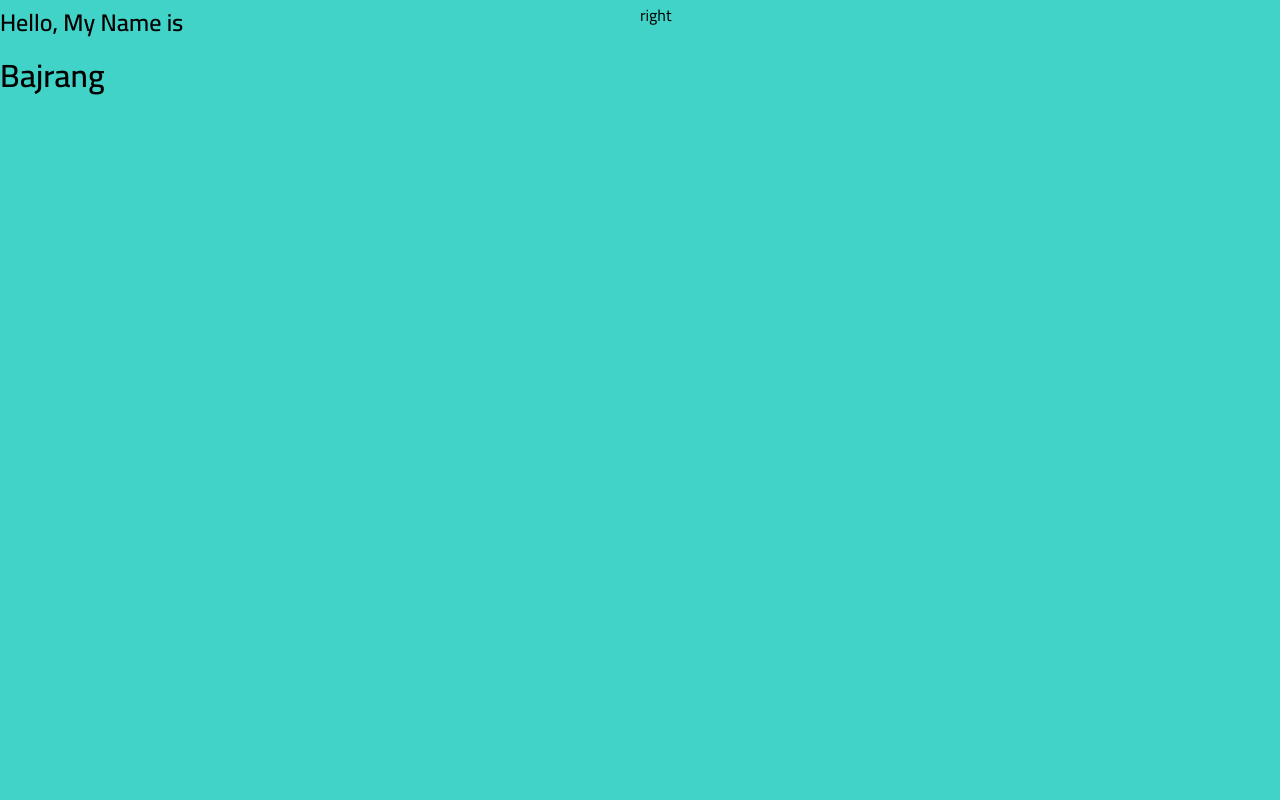
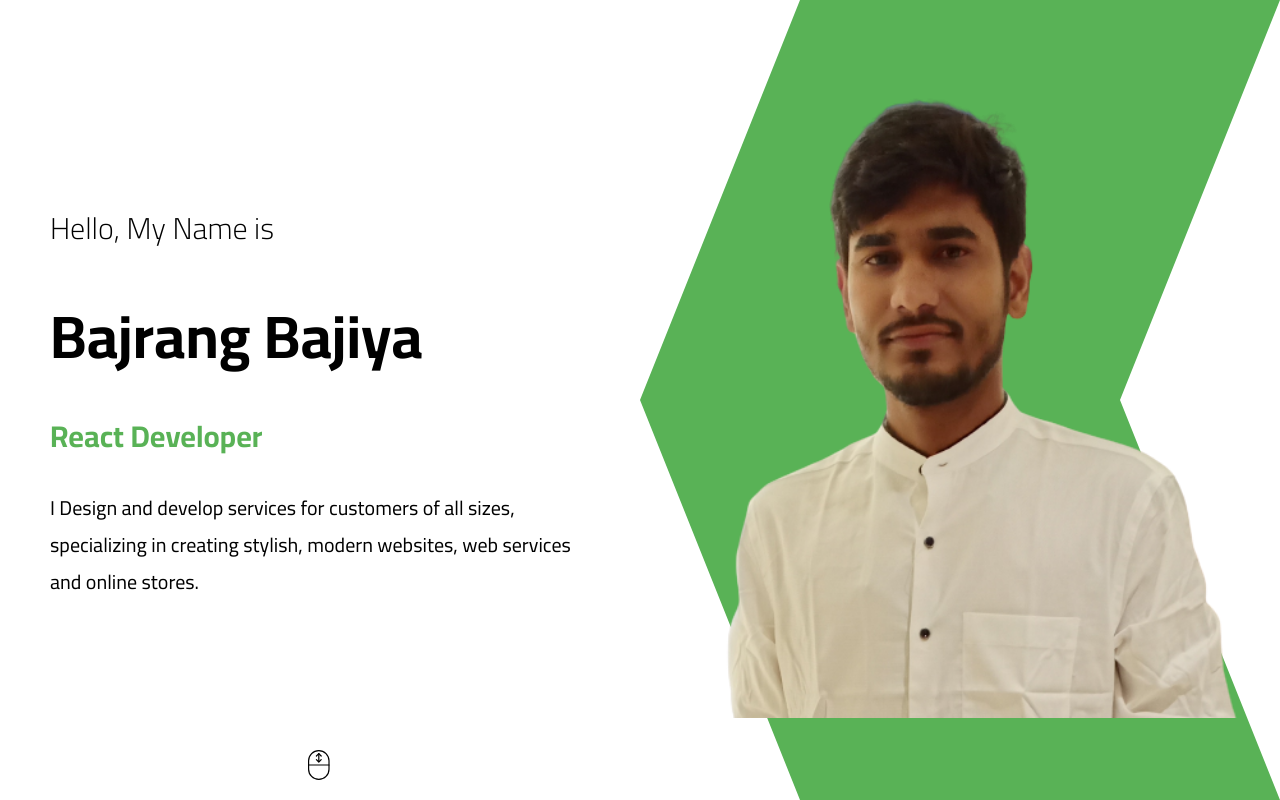
Before and after one commit to BAJRANG-BAJIYA/My-portfolio-website, a React (Create React App) app: page / in a window 1280 px wide. Built offline with nearby package versions, Linux system fonts and the light colour scheme.

Commit message:
intro component created

```diff
--- a/src/App.css
+++ b/src/App.css
@@ -1,5 +1,8 @@
-@import url('https://fonts.googleapis.com/css2?family=Cairo:wght@200;300;400;500;600&display=swap');
+@import url('https://fonts.googleapis.com/css2?family=Cairo:wght@200;300;400;500;600;700;800&display=swap');
 
+html {
+  font-size:62.5%;
+}
 *::-webkit-scrollbar {
   height: 10px;
   width: 10px;
--- a/src/components/intro/Intro.jsx
+++ b/src/components/intro/Intro.jsx
@@ -1,4 +1,5 @@
 import React from 'react';
+import Me from "../../img/Me.png"
 import './intro.css';
 const Intro = () => {
   return (
@@ -6,10 +7,82 @@ const Intro = () => {
       <div className='i-left'>
         <div className="i-left-wrapper">
           <h2 className="i-intro">Hello, My Name is</h2>
-          <h1 className="i-name">Bajrang</h1>
+          <h1 className= "i-name">Bajrang Bajiya</h1>
+          <div className="i-title">
+            <div className='i-title-wrapper'>
+              <div className='i-title-item'>Web Developer</div>
+              <div className='i-title-item'>UI/UX Design</div>
+              <div className='i-title-item'>React Developer</div>
+              <div className='i-title-item'>FrontEnd development</div>
+              <div className='i-title-item'>Designing</div>
+              <div className='i-title-item'>Software Engineer</div>
+            </div>
+          </div>
+          <p className='i-desc'>I Design and develop services for customers of all sizes, specializing in creating stylish, modern websites, web services and online stores.
+          </p>
+
         </div>
+        <svg
+          width="75"
+          height="75"
+          viewBox="0 0 75 75"
+          fill="none"
+          stroke="black"
+          className="i-scroll"
+          xmlns="http://www.w3.org/2000/svg"
+        >
+          <g id="scroll">
+            <path
+              id="Vector"
+              d="M40.5 15L34.5 9L28.5 15"
+              stroke-width="3"
+              stroke-miterlimit="10"
+              stroke-linecap="round"
+              stroke-linejoin="round"
+            />
+            <path
+              id="Vector_2"
+              d="M28.5 24L34.5 30L40.5 24"
+              stroke-width="3"
+              stroke-miterlimit="10"
+              stroke-linecap="round"
+              stroke-linejoin="round"
+            />
+            <g id="Group">
+              <path
+                id="Vector_3"
+                d="M9 37.5H60"
+                stroke-width="3"
+                stroke-miterlimit="10"
+                stroke-linecap="round"
+                stroke-linejoin="round"
+              />
+            </g>
+            <path
+              id="Vector_4"
+              d="M34.5 27V9"
+              stroke-width="2.9895"
+              stroke-miterlimit="10"
+              stroke-linecap="round"
+              stroke-linejoin="round"
+            />
+            <g id="Group_2">
+              <path
+                id="Vector_5"
+                d="M9 27C9 12.918 20.418 1.5 34.5 1.5C48.5859 1.5 60 12.918 60 27C60 29.8906 60 45.1094 60 48C60 62.082 48.5859 73.5 34.5 73.5C20.418 73.5 9 62.082 9 48C9 45.1094 9 29.8906 9 27Z"
+                stroke-width="3"
+                stroke-miterlimit="10"
+                stroke-linecap="round"
+                stroke-linejoin="round"
+              />
+            </g>
+          </g>
+        </svg>
       </div>
-      <div className='i-right'>right</div>
+      <div className='i-right'>
+      <div className='i-bg'></div>
+          <img src={Me} alt="" className='i-img' />
+      </div>
 
     </div>
   )
--- a/src/components/intro/intro.css
+++ b/src/components/intro/intro.css
@@ -1,14 +1,117 @@
 .i{
     display: flex;
     height: 100vh;
-    background-color: rgb(65, 211, 199);
+
 }
 
 .i-left{
     flex: 1;
+    display: flex;
+    align-items: center;
+    justify-content: center;
 }
 
 .i-right{
     flex: 1;
+    position: relative;
+}
+.i-left-wrapper{
+    padding:5rem;
+    height: 50%;
+    display: flex;
+    flex-direction:column;
+    justify-content: space-between;
+    /* font-size: 2rem; */
+}
+
+.i-intro{
+    font-size: 3rem;
+    font-weight: 300;
+}
+.i-name{
+    font-size: 6rem;
+    font-weight: bold;
+}
+
+.i-title{
+    height: 5rem;
+    overflow: hidden;
+}
+
+.i-title-wrapper{
+    height: 100%;
+    animation: move 10s ease-in-out infinite alternate;
+}
+
+@keyframes move {
+    25%{
+        transform: translateY(-5rem);
+    }
+    50%{
+        transform: translateY(-10rem);
+    }
+    75%{
+        transform: translateY(-15rem);
+    }
+    100%{
+        transform: translateY(-20rem);
+    }
 
 }
+
+.i-title-item{
+    height: 5rem;
+    font-size: 3rem;
+    font-weight: bolder;
+    color: #59b256;
+    display: flex;
+    align-items: center;
+}
+
+.i-desc{
+    font-size: 2rem;
+}
+
+.i-scroll {
+    width: 3rem;
+    height: 3rem;
+    position: absolute;
+    bottom: 2rem;
+  }
+
+.i-img{
+    width: 100%;
+    height: 100%;
+    object-fit: contain;
+    position: absolute;
+}
+
+.i-bg{
+    clip-path: polygon(100% 0%, 75% 50%, 100% 100%, 25% 100%, 0% 50%, 25% 0%);
+    background-color: #59b256;
+    width: 100%;
+    height: 100%;
+    position: absolute;
+    top: 0;
+    right: 0;
+}
+
+@media screen and (max-width: 480px) {
+    .i {
+      flex-direction: column;
+    }
+
+    .i-left-wrapper {
+
+      padding: 1rem;
+      align-items: center;
+      justify-content: center;
+      text-align: center;
+      height: 100%;
+    }
+
+    .i-desc{
+      display: none;
+    }
+
+  }
```
Also changed, not shown: src/img/Me.png (added).
